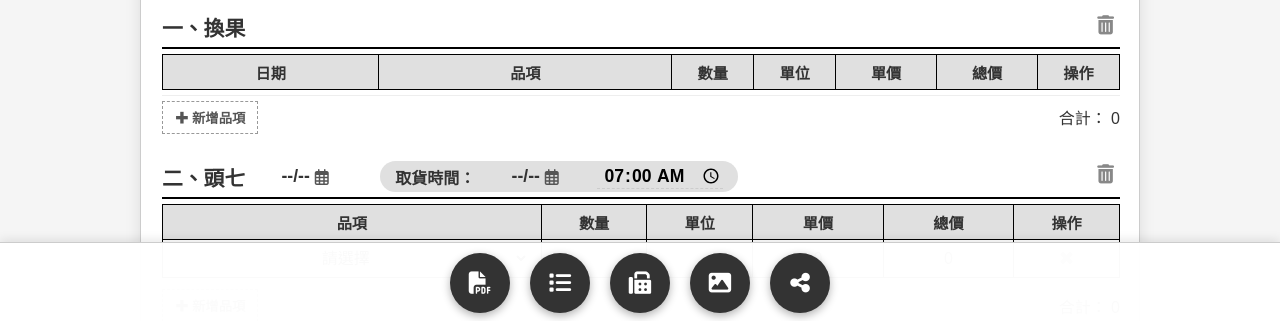
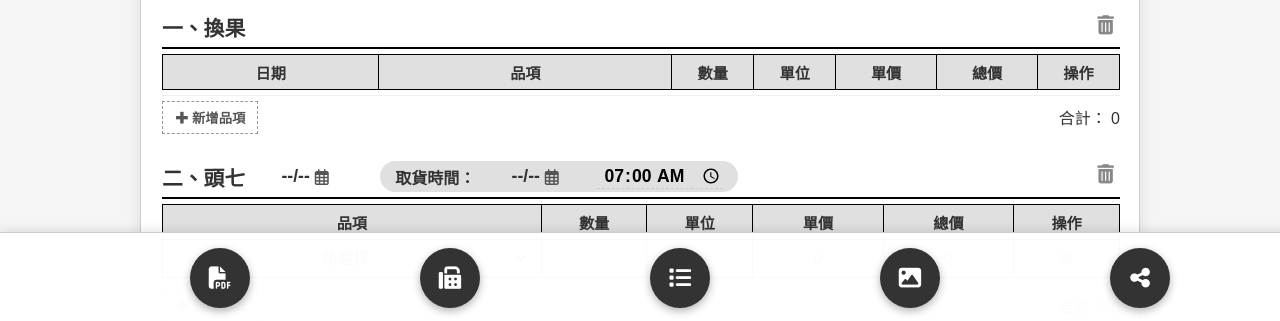
Before and after one commit to kao20300/offeringOrder_japan, a plain HTML site: page index.html in a window 1280 px wide. Shown: the part 477-798 px from the top of the page. Drawn offline with nearby package versions, Linux system fonts and the light colour scheme.

Commit message:
找回BUG優化內容scale: 2

```diff
--- a/index.html
+++ b/index.html
@@ -282,12 +282,12 @@
         <i class="fa-solid fa-file-pdf"></i>
       </button>
 
+      <button class="btn-float" onclick="printFax()" title="傳真專用">
+        <i class="fa-solid fa-fax"></i>
+      </button>
+
       <button class="btn-float" onclick="showPriceList()" title="預設物價">
         <i class="fa-solid fa-list"></i>
-      </button>
-
-      <button class="btn-float" onclick="printFax()" title="傳真專用">
-        <i class="fa-solid fa-fax"></i>
       </button>
 
       <button class="btn-float" onclick="downloadImage()" title="存為圖片">
--- a/script.js
+++ b/script.js
@@ -693,7 +693,8 @@ function downloadImage() {
     area.style.transform = 'none';
     window.scrollTo(0, 0);
 
-    const scaleValue = isIOS ? 1 : 2; // iOS 改為 1
+    // iOS 使用 scale: 2 (若仍閃退可改回 1.5)
+    const scaleValue = isIOS ? 2 : 2; // iOS 改為 2
 
     const options = {
         scale: scaleValue,
--- a/style.css
+++ b/style.css
@@ -291,6 +291,7 @@ tr.row-warning td { background-color: #ffe6e6 !important; }
 .btn-add { background: #fff; border: 1px dashed #999; cursor: pointer; color: #555; font-weight: bold; padding: 6px 12px; }
 .btn-add-section { width: 100%; padding: 10px; background: #e0e0e0; border: 1px solid #999; font-weight: bold; margin-bottom: 20px; cursor: pointer; }
 .btn-icon { background: none; border: none; cursor: pointer; color: #888; font-size: 1.2rem; }
+.btn-icon:hover { color: #d00; }
 
 /* [修正] 控制面板按鈕區塊 - 靠右對齊 */
 .action-buttons {
@@ -335,6 +336,16 @@ tr.row-warning td { background-color: #ffe6e6 !important; }
     white-space: nowrap;
     -webkit-overflow-scrolling: touch;
 }
+/* [修正] 手機版底部按鈕優化 */
+    .footer-controls {
+        padding-bottom: calc(15px + env(safe-area-inset-bottom));
+        padding-top: 15px;
+        justify-content: space-evenly;
+
+        /* ▼▼▼ 請修改這裡的數值 ▼▼▼ */
+        padding-left: 40px;  /* 原本 20px，數字越大，按鈕越往中間集中 */
+        padding-right: 40px; /* 原本 20px，建議左右數值設一樣 */
+    }
 .footer-controls::-webkit-scrollbar { display: none; }
 
 .btn-float {
```
